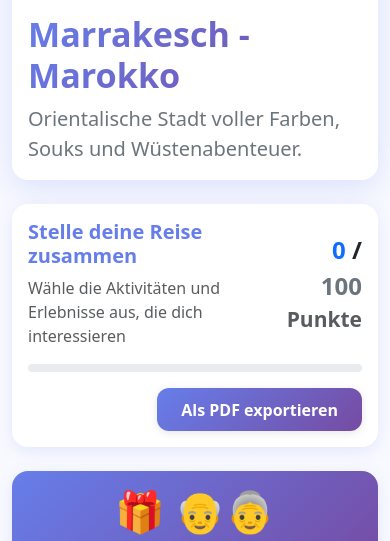
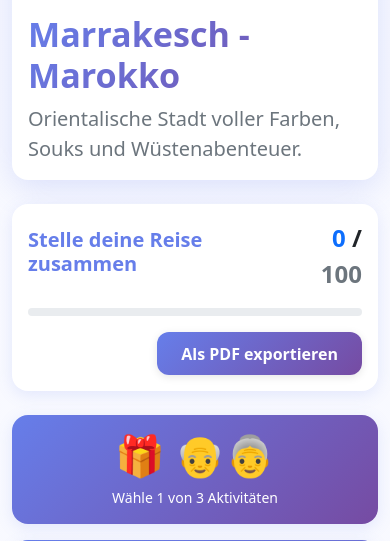
Before and after one commit to FlorianMayr1208/present-picker, a Flask app: page /destination/1 in a window 390 px wide. Shown: the part 547-1088 px from the top of the page. Run offline with Flask 3, Linux system fonts and the light colour scheme.

Commit message:
sticky mobile

```diff
--- a/app/templates/destination.html
+++ b/app/templates/destination.html
@@ -418,6 +418,13 @@
         }
         50% {
             opacity: 0.7;
+        }
+    }
+
+    /* Hide explanation text on mobile */
+    @media (max-width: 768px) {
+        .sticky-points-card .text-muted {
+            display: none;
         }
     }
 </style>
```
